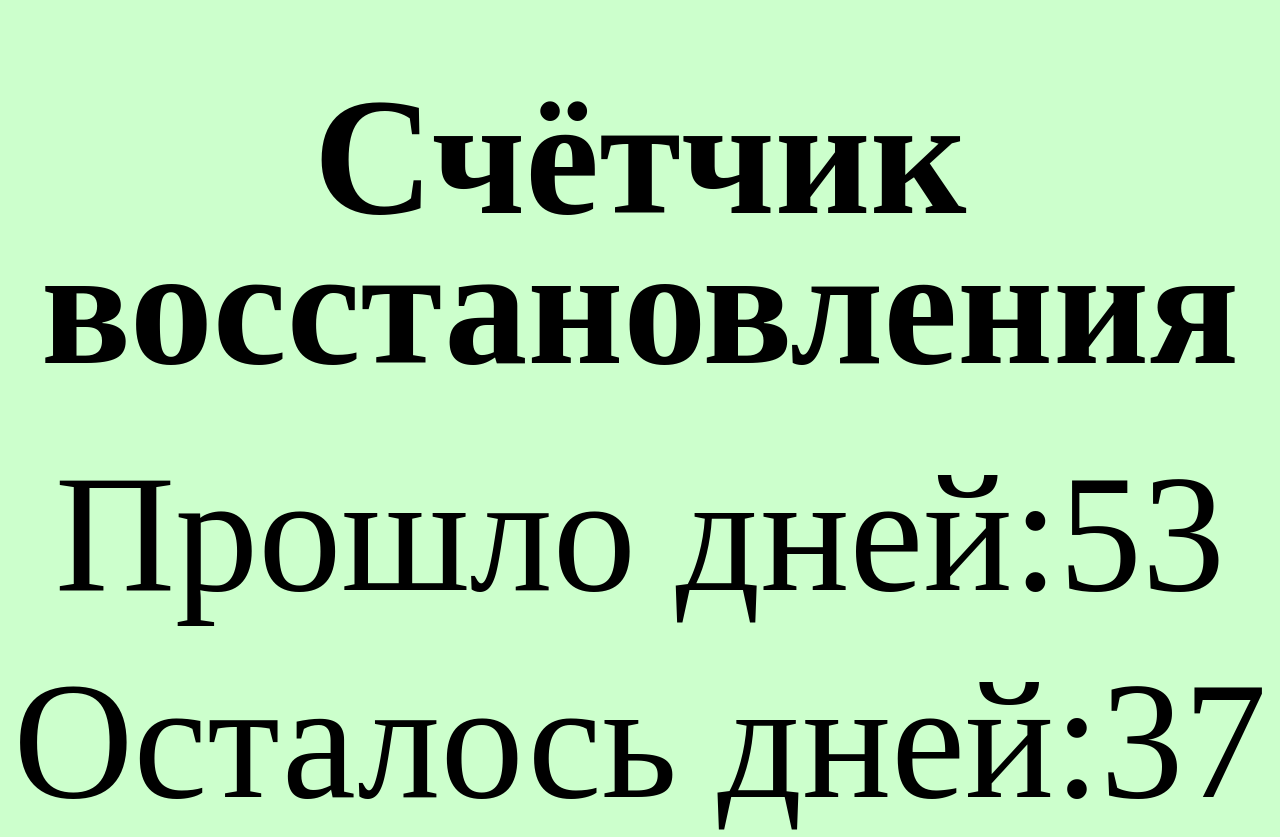
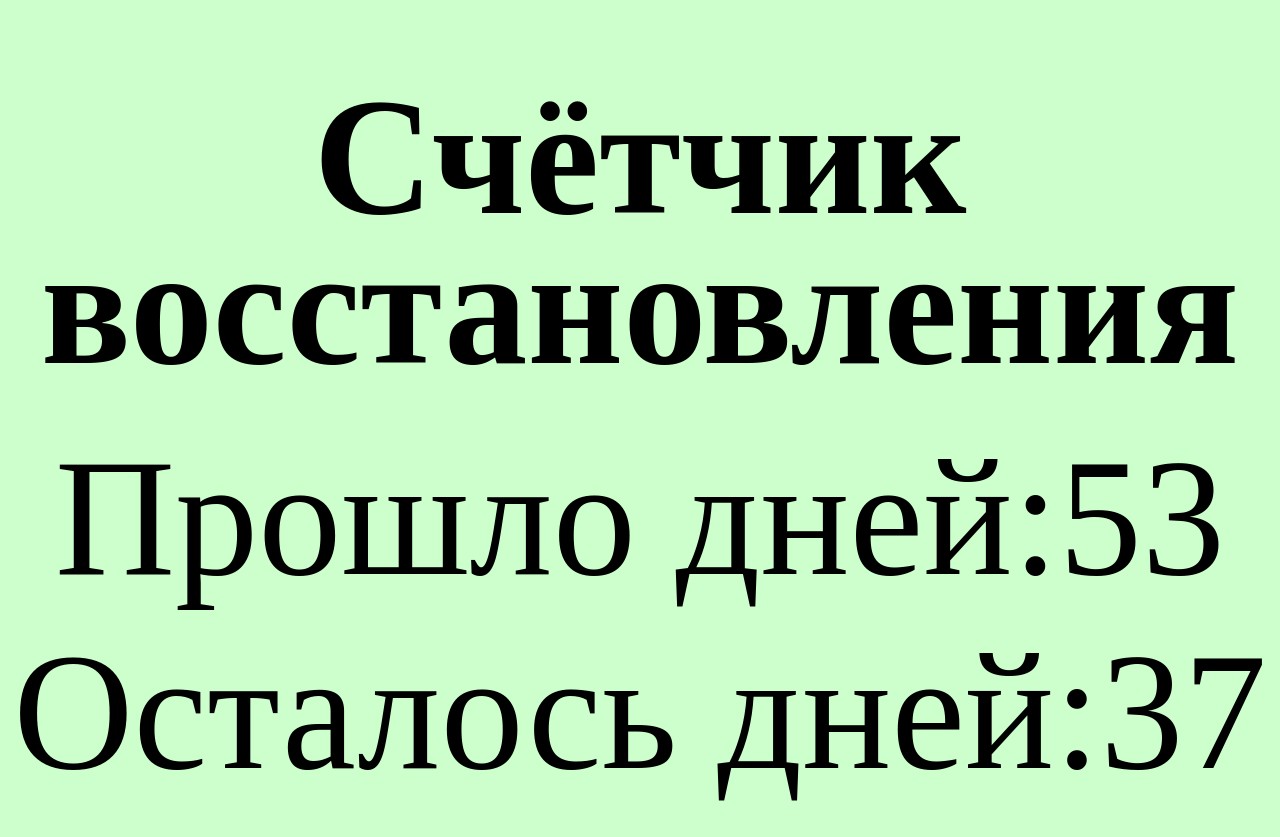
Before and after one commit to D-Koganov/RecoveryCounterMini, a plain HTML site: page index.html in a window 1280 px wide. After the commit the page ends 808 px from the top, so only its background shows below. Drawn offline with Linux system fonts and the light colour scheme.

Commit message:
Update styles.css

```diff
--- a/styles.css
+++ b/styles.css
@@ -33,10 +33,10 @@ body {
 
 #past {
     font-size: 13vw;
-    margin-top: 7vh;
+    margin-top: 5vh;
 }
 
 #left {
     font-size: 13vw;
-    margin-top: 1rem;
+    margin-top: 0.2rem;
 }
```
